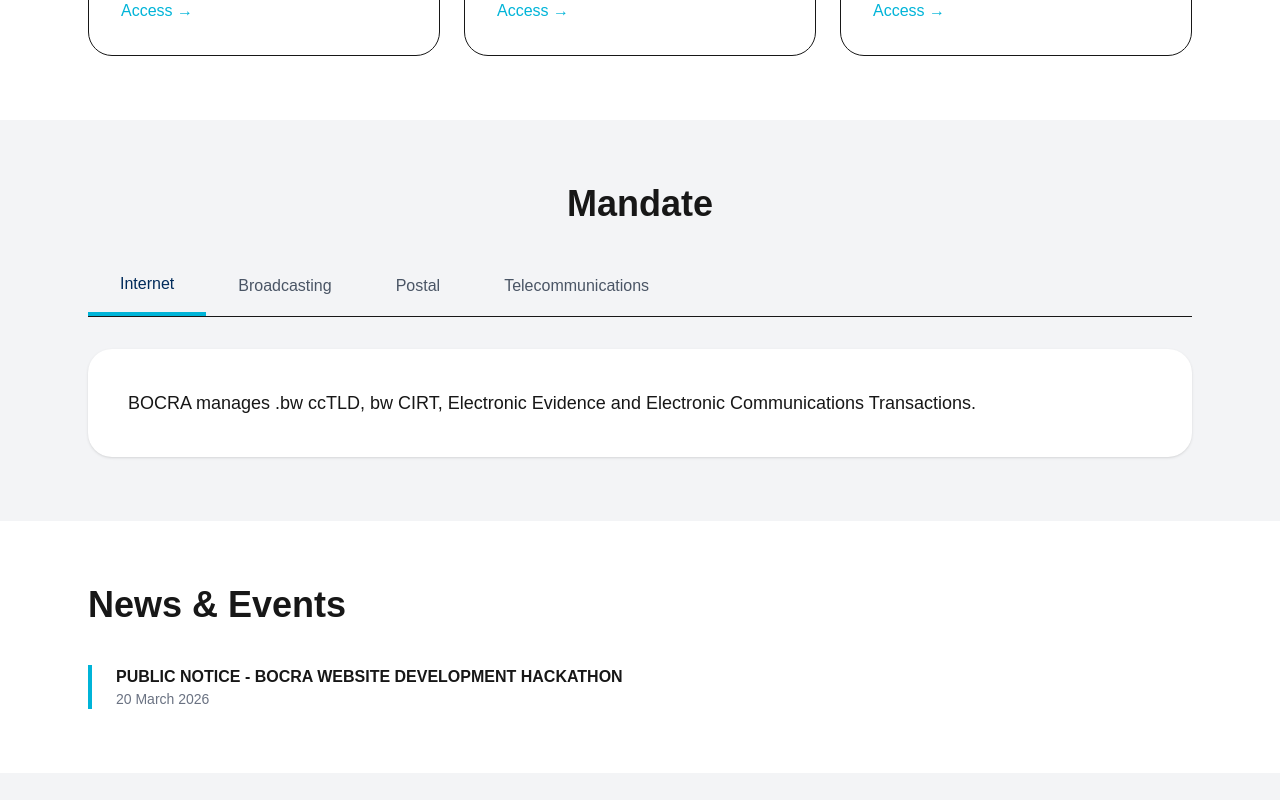
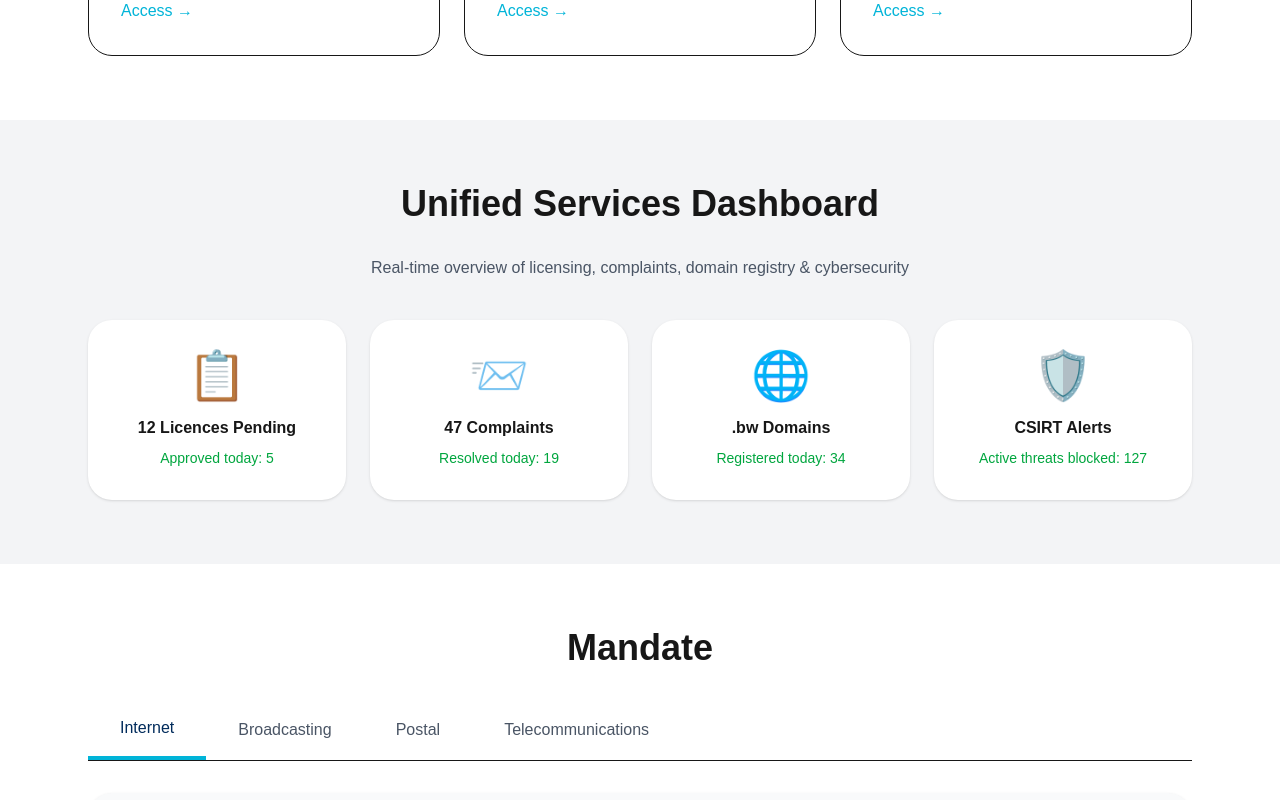
Before and after one commit to kalamorevusi-tech/bocra-reimagined-vusi-kalamore, a Next.js app: page / in a window 1280 px wide. Shown: the part 1140-1940 px from the top of the page. Built offline with nearby package versions, Linux system fonts and the light colour scheme.

Commit message:
Final update: Unified Dashboard + clean MOST VISITED styling

```diff
--- a/app/page.tsx
+++ b/app/page.tsx
@@ -76,7 +76,7 @@
         </div>
       </section>
 
-      {/* Popular Services This Week */}
+      {/* Popular Services This Week - Clean "MOST VISITED" in italic grey-black */}
       <section id="popular" className="py-16 bg-white">
         <div className="max-w-6xl mx-auto px-6">
           <h2 className="text-4xl font-bold mb-10">Popular Services This Week</h2>
@@ -93,8 +93,38 @@
         </div>
       </section>
 
+      {/* Unified Services Dashboard (addresses integration + real-time analytics) */}
+      <section className="py-16 bg-gray-100">
+        <div className="max-w-6xl mx-auto px-6">
+          <h2 className="text-4xl font-bold mb-8 text-center">Unified Services Dashboard</h2>
+          <p className="text-center text-gray-600 mb-10">Real-time overview of licensing, complaints, domain registry & cybersecurity</p>
+          <div className="grid md:grid-cols-4 gap-6 text-center">
+            <div className="bg-white p-8 rounded-3xl shadow">
+              <div className="text-5xl mb-4">📋</div>
+              <h3 className="font-bold">12 Licences Pending</h3>
+              <p className="text-green-600 text-sm mt-2">Approved today: 5</p>
+            </div>
+            <div className="bg-white p-8 rounded-3xl shadow">
+              <div className="text-5xl mb-4">📨</div>
+              <h3 className="font-bold">47 Complaints</h3>
+              <p className="text-green-600 text-sm mt-2">Resolved today: 19</p>
+            </div>
+            <div className="bg-white p-8 rounded-3xl shadow">
+              <div className="text-5xl mb-4">🌐</div>
+              <h3 className="font-bold">.bw Domains</h3>
+              <p className="text-green-600 text-sm mt-2">Registered today: 34</p>
+            </div>
+            <div className="bg-white p-8 rounded-3xl shadow">
+              <div className="text-5xl mb-4">🛡️</div>
+              <h3 className="font-bold">CSIRT Alerts</h3>
+              <p className="text-green-600 text-sm mt-2">Active threats blocked: 127</p>
+            </div>
+          </div>
+        </div>
+      </section>
+
       {/* Mandate Quicktabs */}
-      <section id="mandate" className="py-16 bg-gray-100">
+      <section id="mandate" className="py-16 bg-white">
         <div className="max-w-6xl mx-auto px-6">
           <h2 className="text-4xl font-bold mb-8 text-center">Mandate</h2>
           <div className="flex border-b mb-8">
@@ -102,7 +132,7 @@
               <button key={tab} onClick={() => setActiveTab(tab)} className={`px-8 py-4 font-medium ${activeTab === tab ? 'border-b-4 border-[#00B4D8] text-[#002B5B]' : 'text-gray-600'}`}>{tab}</button>
             ))}
           </div>
-          <div className="bg-white p-10 rounded-3xl shadow text-lg">
+          <div className="bg-gray-50 p-10 rounded-3xl shadow text-lg">
             {activeTab === "Internet" && <p>BOCRA manages .bw ccTLD, bw CIRT, Electronic Evidence and Electronic Communications Transactions.</p>}
             {activeTab === "Broadcasting" && <p>Regulates Yarona FM, Duma FM, Gabz FM, and eBotswana with local content quotas.</p>}
             {activeTab === "Postal" && <p>Ensures safe, reliable and affordable postal services across Botswana.</p>}
@@ -112,7 +142,7 @@
       </section>
 
       {/* News & Events */}
-      <section id="news" className="py-16 bg-white">
+      <section id="news" className="py-16 bg-gray-100">
         <div className="max-w-6xl mx-auto px-6">
           <h2 className="text-4xl font-bold mb-10">News & Events</h2>
           <div className="space-y-6">
@@ -125,7 +155,7 @@
       </section>
 
       {/* Apply For A License */}
-      <section id="license" className="py-16 bg-gray-100">
+      <section id="license" className="py-16 bg-white">
         <div className="max-w-6xl mx-auto px-6">
           <h2 className="text-4xl font-bold mb-8">Apply For A License</h2>
           <div className="grid md:grid-cols-2 gap-4 text-lg">
@@ -150,10 +180,10 @@
       </section>
 
       {/* Complaint Form */}
-      <section id="complaints" className="py-16 bg-white">
+      <section id="complaints" className="py-16 bg-gray-100">
         <div className="max-w-2xl mx-auto px-6">
           <h2 className="text-4xl font-bold text-center mb-8">File A Complaint</h2>
-          <form onSubmit={handleSubmit} className="bg-gray-50 p-10 rounded-3xl shadow-xl">
+          <form onSubmit={handleSubmit} className="bg-white p-10 rounded-3xl shadow-xl">
             <input type="text" placeholder="Your Full Name" value={formData.name} onChange={e => setFormData({...formData, name: e.target.value})} className="w-full mb-6 p-4 border rounded-xl" required />
             <input type="email" placeholder="Email Address" value={formData.email} onChange={e => setFormData({...formData, email: e.target.value})} className="w-full mb-6 p-4 border rounded-xl" required />
             <textarea placeholder="Describe your complaint..." rows={6} value={formData.message} onChange={e => setFormData({...formData, message: e.target.value})} className="w-full mb-8 p-4 border rounded-xl" required />
```
